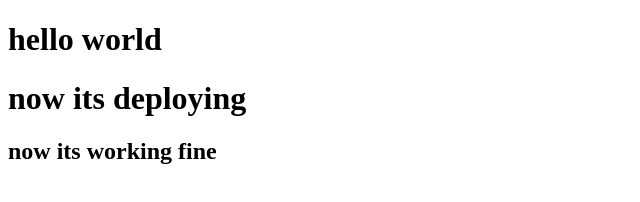
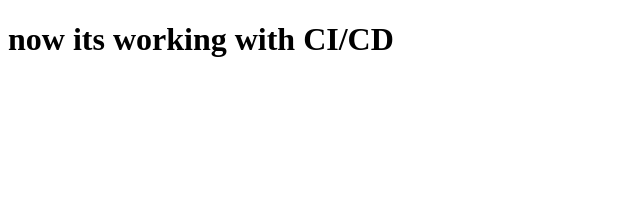
Before and after one commit to muhammad-hurera/new, a plain HTML site: page index.html in a window 1280 px wide. Shown: the whole page, without its empty margins (0-640 px from the left). Drawn offline with Linux system fonts and the light colour scheme.

Commit message:
update index html file

```diff
--- a/index.html
+++ b/index.html
@@ -6,8 +6,6 @@
     <title>Document</title>
 </head>
 <body>
-    <h1>hello world</h1>
-    <h1>now its deploying</h1>
-    <h2>now its working fine</h2>
+    <h1>now its working with CI/CD</h1>
 </body>
 </html>
```
